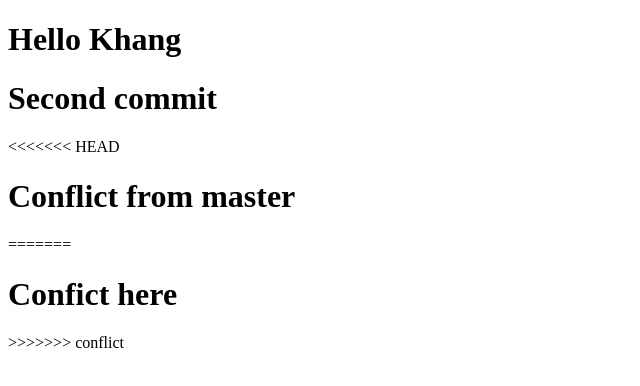
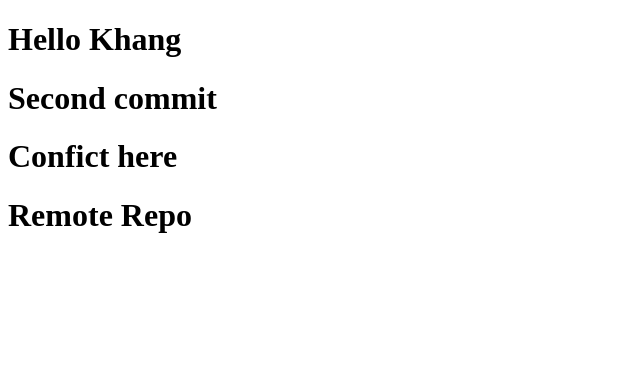
Before and after one commit to Ka-ng-23/GitHub, a plain HTML site: page index.html in a window 1280 px wide. Shown: the whole page, without its empty margins (0-640 px from the left). Drawn offline with Linux system fonts and the light colour scheme.

Commit message:
new remote push

```diff
--- a/index.html
+++ b/index.html
@@ -11,10 +11,7 @@
     <body>
         <h1>Hello Khang</h1>
         <h1>Second commit</h1>
-<<<<<<< HEAD
-        <h1>Conflict from master</h1>
-=======
         <h1>Confict here</h1>
->>>>>>> conflict
+        <h1>Remote Repo</h1>
     </body>
 </html>
```
